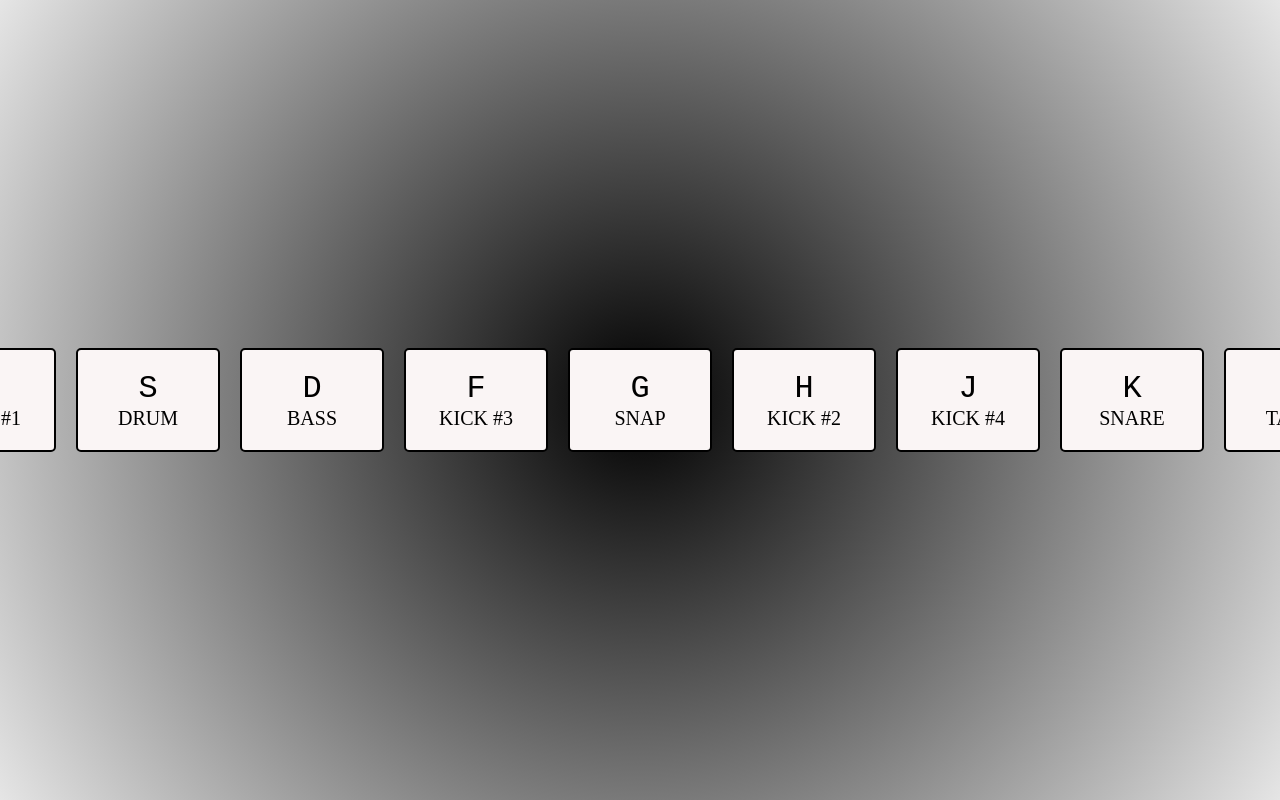
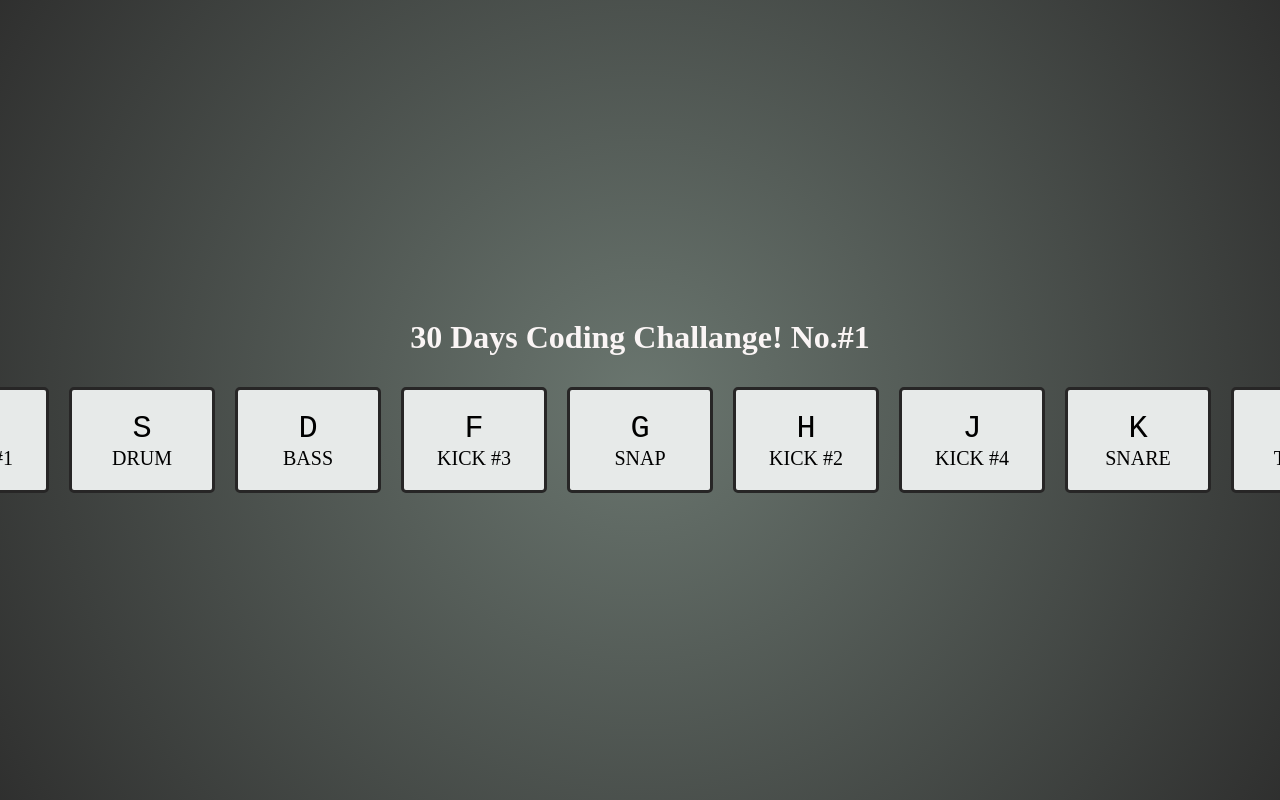
Before and after one commit to mocemoce/DAY-1-SoundBoard, a plain HTML site: page index.html in a window 1280 px wide. Shown: the top 800 px of the page. Drawn offline with Linux system fonts and the light colour scheme.

Commit message:
2nd commit
fixed the design

```diff
--- a/code.js
+++ b/code.js
@@ -12,6 +12,11 @@ function removeTransition(e) {
 if (e.propertyName !== 'transform') return; // Check if the transition is on the 'transform' property
 this.classList.remove('playing');
 }
+document.querySelectorAll('.key').forEach(key => {
+key.addEventListener('click', function() {
+    alert('You need to press the key on your keyboard, not click it!');
+});
+});
 
 const keys = document.querySelectorAll('.key');
 keys.forEach(key => key.addEventListener('transitionend', removeTransition));
--- a/index.html
+++ b/index.html
@@ -8,6 +8,9 @@
     <title>DrumKit</title>
 </head>
 <body >
+    <div class="title">
+        <h1>30 Days Coding Challange! No.#1</h1>
+    </div>
     <div class="keys">
         <div data-key="65" class="key">
             <kbd>A</kbd>
--- a/styles.css
+++ b/styles.css
@@ -3,12 +3,20 @@ body, html{
     padding:0%;
     height: 100%;
     display: flex;
+    flex-direction: column; /* Change flex direction to column */
     justify-content: center;
     align-items: center;
-    background: radial-gradient(circle, black, white);
+    background: radial-gradient(circle, rgb(106, 118, 111), rgb(40, 39, 39));
     height: 100vh;
 
 }
+.title{
+    color: #faf5f5;
+    display: flex;
+    justify-content: center;
+    align-content: center;
+}
+
 .keys {
     display: flex;
     justify-content: center;
@@ -16,14 +24,14 @@ body, html{
 
 }
 .key {
-    border: 2px solid black;
+    border: 3px solid rgb(39, 38, 38);
     border-radius: 5px;
     margin: 10px;
     font-size: 20px;
     padding: 20px;
     text-align: center;
     width: 100px;
-    background-color: #faf5f5;
+    background-color: #e7eae9;
     cursor: pointer;
     transition: all 0.07s ease;
 
```
Lines whose indentation alone changed are shown as unchanged.
